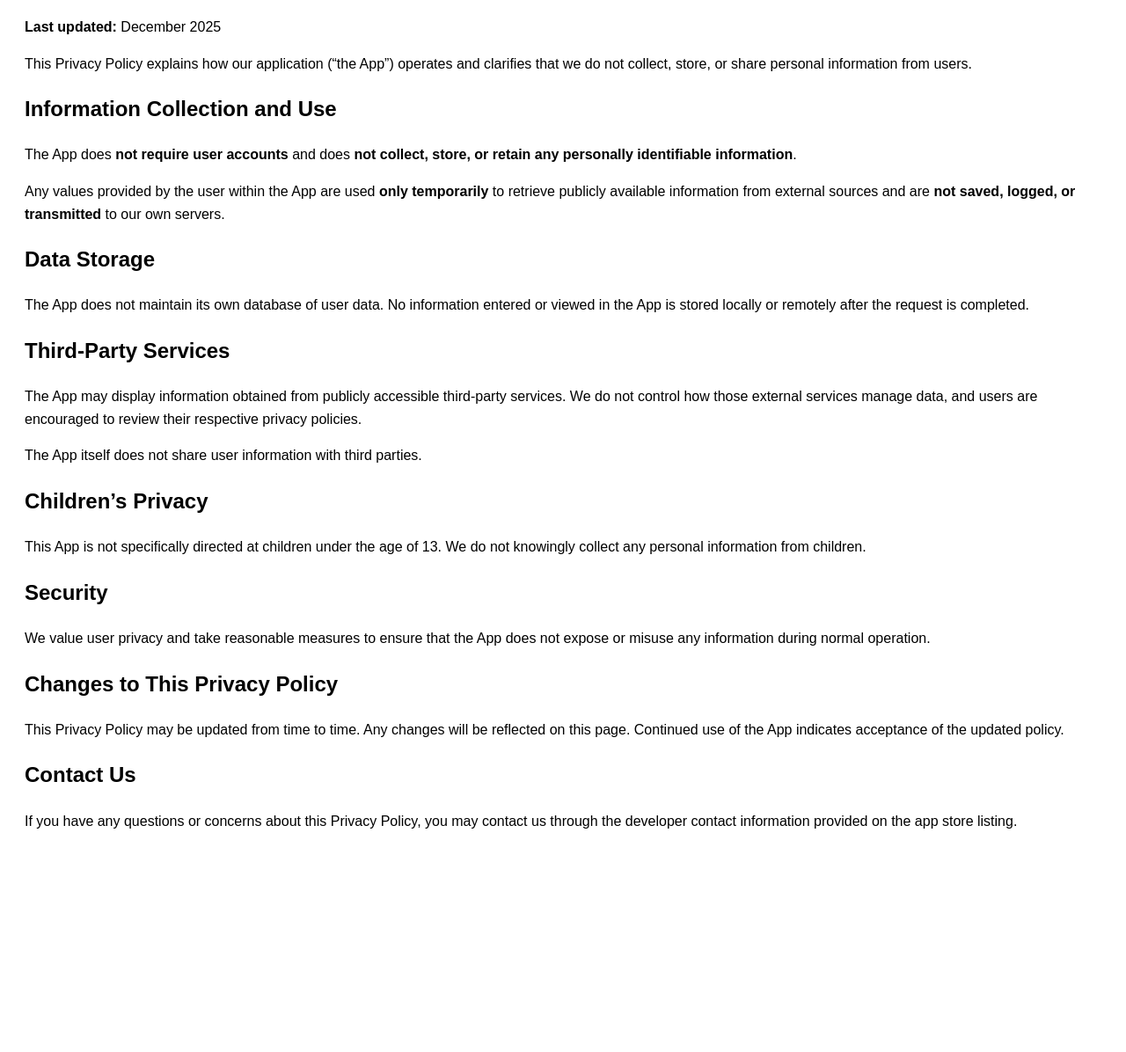
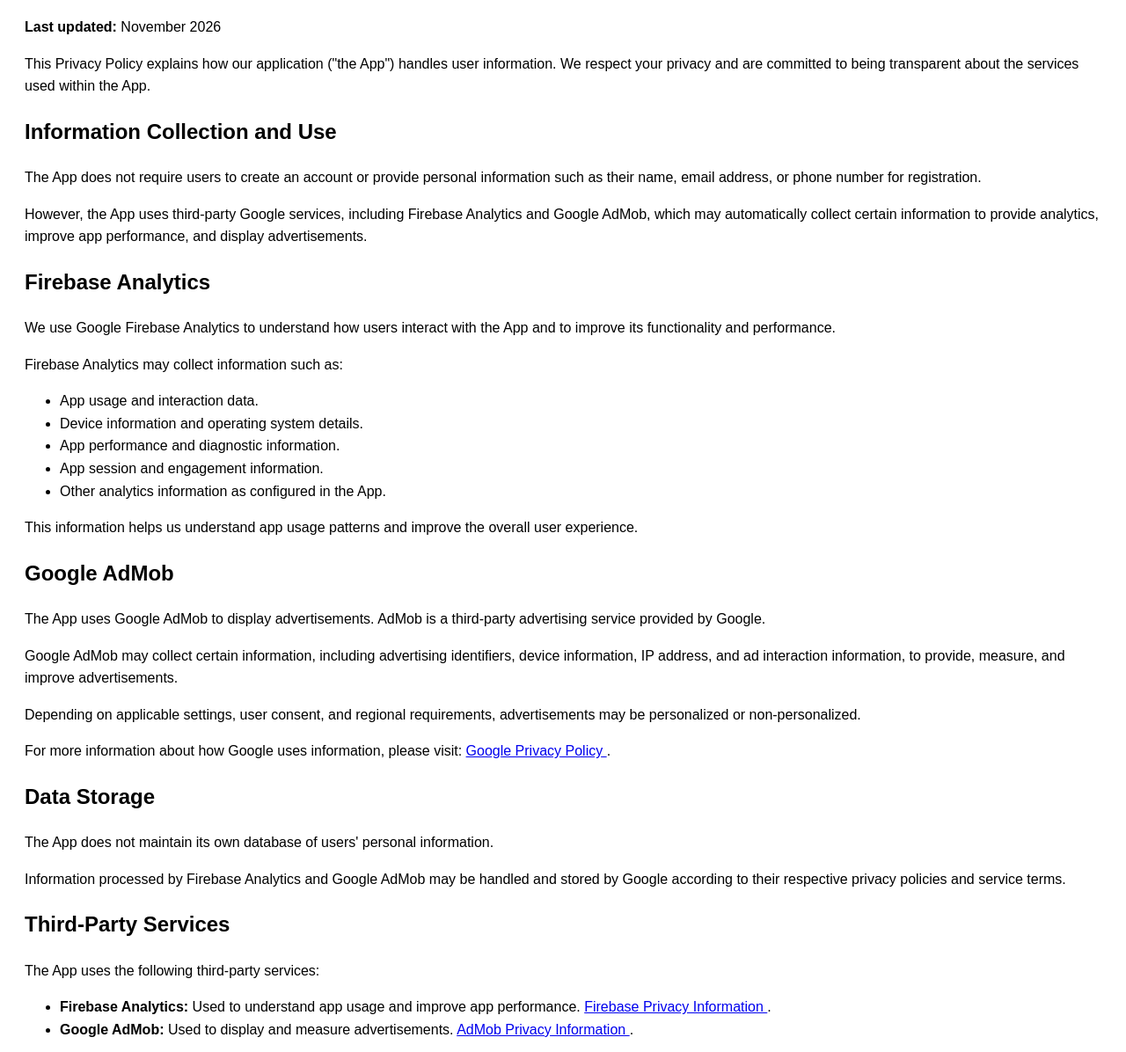
Before and after one commit to zahidali14207-coder/siminfo, a plain HTML site: page index.html in a window 1280 px wide. Shown: the part 104-1300 px from the top of the page at 88% size. Before the commit the page ends 1094 px from the top, so only its background shows below. Drawn offline with Linux system fonts and the light colour scheme.

Commit message:
Revise Privacy Policy for updated data practices
Updated the Privacy Policy to reflect changes in data handling and third-party services used, including Google Firebase Analytics and Google AdMob.

```diff
--- a/index.html
+++ b/index.html
@@ -1,3 +1,4 @@
+
 <!DOCTYPE html>
 <html lang="en">
 <head>
@@ -5,75 +6,160 @@
   <title>Privacy Policy</title>
   <meta name="viewport" content="width=device-width, initial-scale=1.0">
 </head>
+
 <body style="font-family: Arial, Helvetica, sans-serif; line-height: 1.6; padding: 20px; background-color: #ffffff; color: #000000;">
 
   <h1>Privacy Policy</h1>
 
-  <p><strong>Last updated:</strong> December 2025</p>
+  <p><strong>Last updated:</strong> November 2026</p>
 
   <p>
-    This Privacy Policy explains how our application (“the App”) operates and clarifies that we do not collect,
-    store, or share personal information from users.
+    This Privacy Policy explains how our application ("the App")
+    handles user information. We respect your privacy and are
+    committed to being transparent about the services used within
+    the App.
   </p>
 
   <h2>Information Collection and Use</h2>
 
   <p>
-    The App does <strong>not require user accounts</strong> and does <strong>not collect, store, or retain any
-    personally identifiable information</strong>.
+    The App does not require users to create an account or provide
+    personal information such as their name, email address, or
+    phone number for registration.
   </p>
 
   <p>
-    Any values provided by the user within the App are used <strong>only temporarily</strong> to retrieve publicly
-    available information from external sources and are <strong>not saved, logged, or transmitted</strong> to our own servers.
+    However, the App uses third-party Google services, including
+    Firebase Analytics and Google AdMob, which may automatically
+    collect certain information to provide analytics, improve
+    app performance, and display advertisements.
+  </p>
+
+  <h2>Firebase Analytics</h2>
+
+  <p>
+    We use Google Firebase Analytics to understand how users
+    interact with the App and to improve its functionality
+    and performance.
+  </p>
+
+  <p>Firebase Analytics may collect information such as:</p>
+
+  <ul>
+    <li>App usage and interaction data.</li>
+    <li>Device information and operating system details.</li>
+    <li>App performance and diagnostic information.</li>
+    <li>App session and engagement information.</li>
+    <li>Other analytics information as configured in the App.</li>
+  </ul>
+
+  <p>
+    This information helps us understand app usage patterns
+    and improve the overall user experience.
+  </p>
+
+  <h2>Google AdMob</h2>
+
+  <p>
+    The App uses Google AdMob to display advertisements.
+    AdMob is a third-party advertising service provided by Google.
+  </p>
+
+  <p>
+    Google AdMob may collect certain information, including
+    advertising identifiers, device information, IP address,
+    and ad interaction information, to provide, measure,
+    and improve advertisements.
+  </p>
+
+  <p>
+    Depending on applicable settings, user consent, and
+    regional requirements, advertisements may be personalized
+    or non-personalized.
+  </p>
+
+  <p>
+    For more information about how Google uses information,
+    please visit:
+    <a href="https://policies.google.com/privacy" target="_blank">
+      Google Privacy Policy
+    </a>.
   </p>
 
   <h2>Data Storage</h2>
 
   <p>
-    The App does not maintain its own database of user data.
-    No information entered or viewed in the App is stored locally or remotely after the request is completed.
+    The App does not maintain its own database of users'
+    personal information.
+  </p>
+
+  <p>
+    Information processed by Firebase Analytics and Google
+    AdMob may be handled and stored by Google according
+    to their respective privacy policies and service terms.
   </p>
 
   <h2>Third-Party Services</h2>
 
   <p>
-    The App may display information obtained from publicly accessible third-party services.
-    We do not control how those external services manage data, and users are encouraged to review their respective privacy policies.
+    The App uses the following third-party services:
   </p>
 
+  <ul>
+    <li>
+      <strong>Firebase Analytics:</strong>
+      Used to understand app usage and improve app performance.
+      <a href="https://firebase.google.com/support/privacy" target="_blank">
+        Firebase Privacy Information
+      </a>.
+    </li>
+
+    <li>
+      <strong>Google AdMob:</strong>
+      Used to display and measure advertisements.
+      <a href="https://support.google.com/admob/answer/6128543" target="_blank">
+        AdMob Privacy Information
+      </a>.
+    </li>
+  </ul>
+
   <p>
-    The App itself does not share user information with third parties.
+    These services may process information according to
+    their own privacy policies. We do not control their
+    independent data processing practices.
   </p>
 
-
-  <h2>Children’s Privacy</h2>
+  <h2>Children's Privacy</h2>
 
   <p>
-    This App is not specifically directed at children under the age of 13.
-    We do not knowingly collect any personal information from children.
+    The App is not specifically directed at children under
+    the age of 13. We do not knowingly collect personal
+    information directly from children.
   </p>
 
   <h2>Security</h2>
 
   <p>
-    We value user privacy and take reasonable measures to ensure that the App does not expose
-    or misuse any information during normal operation.
+    We value user privacy and take reasonable measures to
+    protect information handled by the App. However, no
+    method of electronic transmission or storage is
+    completely secure.
   </p>
 
   <h2>Changes to This Privacy Policy</h2>
 
   <p>
-    This Privacy Policy may be updated from time to time.
-    Any changes will be reflected on this page.
-    Continued use of the App indicates acceptance of the updated policy.
+    We may update this Privacy Policy from time to time.
+    Any changes will be published on this page with an
+    updated revision date.
   </p>
 
   <h2>Contact Us</h2>
 
   <p>
-    If you have any questions or concerns about this Privacy Policy, you may contact us through
-    the developer contact information provided on the app store listing.
+    If you have any questions or concerns regarding this
+    Privacy Policy, please contact us through the developer
+    contact information provided on the app store listing.
   </p>
 
 </body>
```
